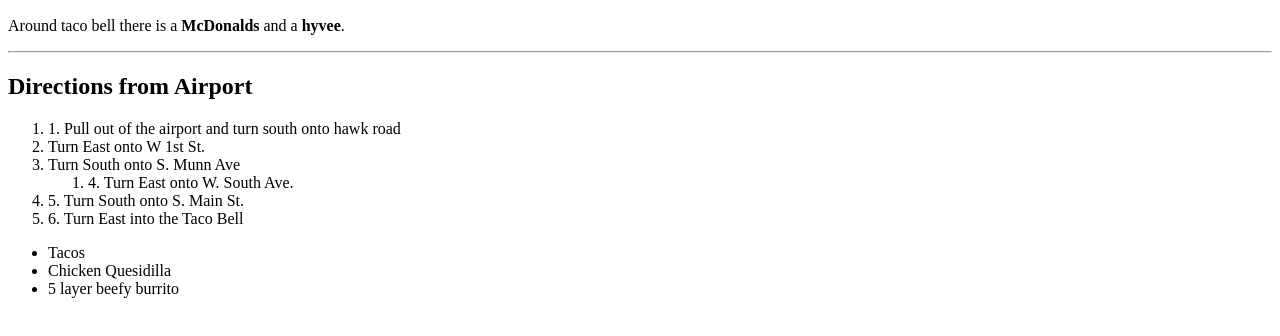
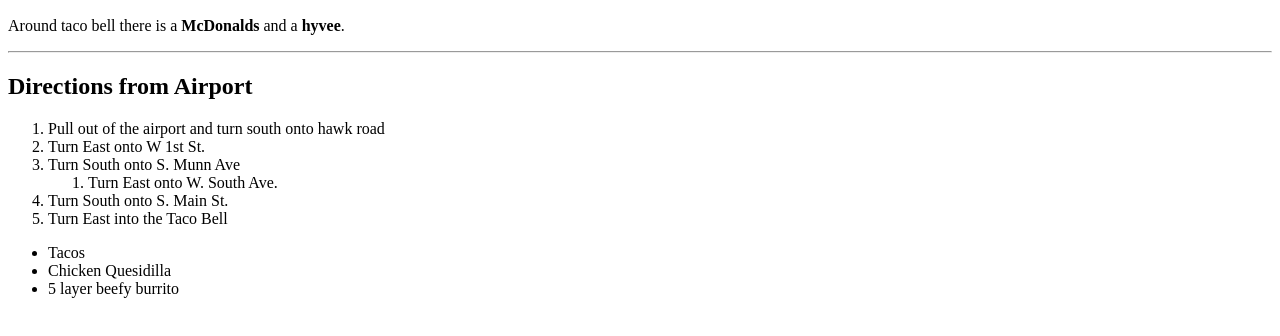
Before and after one commit to 44-563-Web-Apps-S22/webapps-s22-assignment-3-rmk9710, a plain HTML site: page ass3pt1.html in a window 1280 px wide. Shown: the part 110-446 px from the top of the page. Drawn offline with Linux system fonts and the light colour scheme.

Commit message:
Update ass3pt1.html

```diff
--- a/ass3pt1.html
+++ b/ass3pt1.html
@@ -15,14 +15,14 @@ Around taco bell there is a <b>McDonalds</b> and a <b>hyvee</b>.
 <hr>
 <h2>Directions from Airport</h2>
 <ol>
-    <li>1. Pull out of the airport and turn south onto hawk road</li>
+    <li>Pull out of the airport and turn south onto hawk road</li>
     <li>Turn East onto W 1st St.</li>
     <li>Turn South onto S. Munn Ave</li>
     <ol>
-        <li>4. Turn East onto W. South Ave.</li>
+        <li>Turn East onto W. South Ave.</li>
     </ol>
-    <li>5. Turn South onto S. Main St.</li>
-    <li>6. Turn East into the Taco Bell</li>
+    <li>Turn South onto S. Main St.</li>
+    <li>Turn East into the Taco Bell</li>
 </ol>
 <ul>
     <li>Tacos</li>
```
